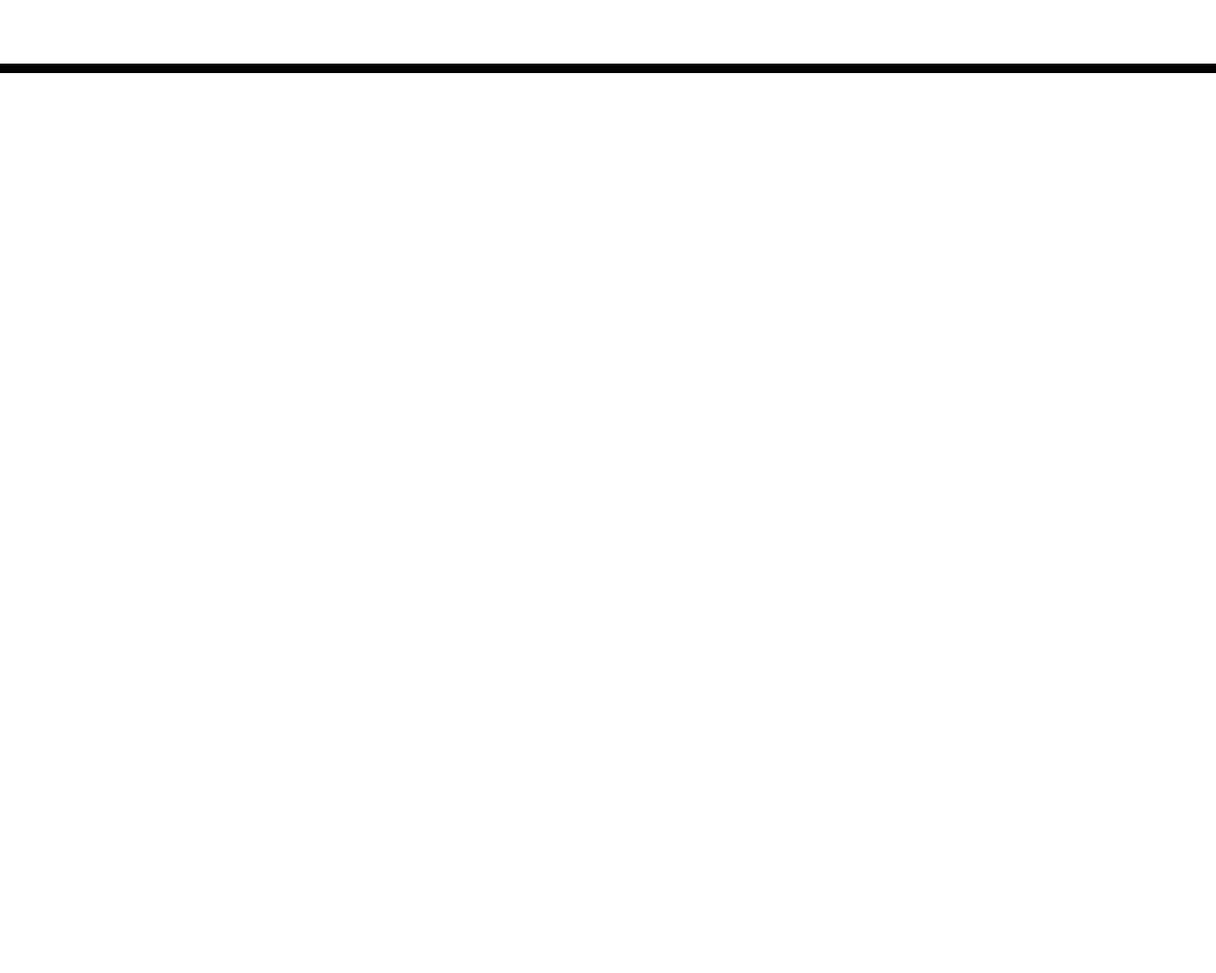
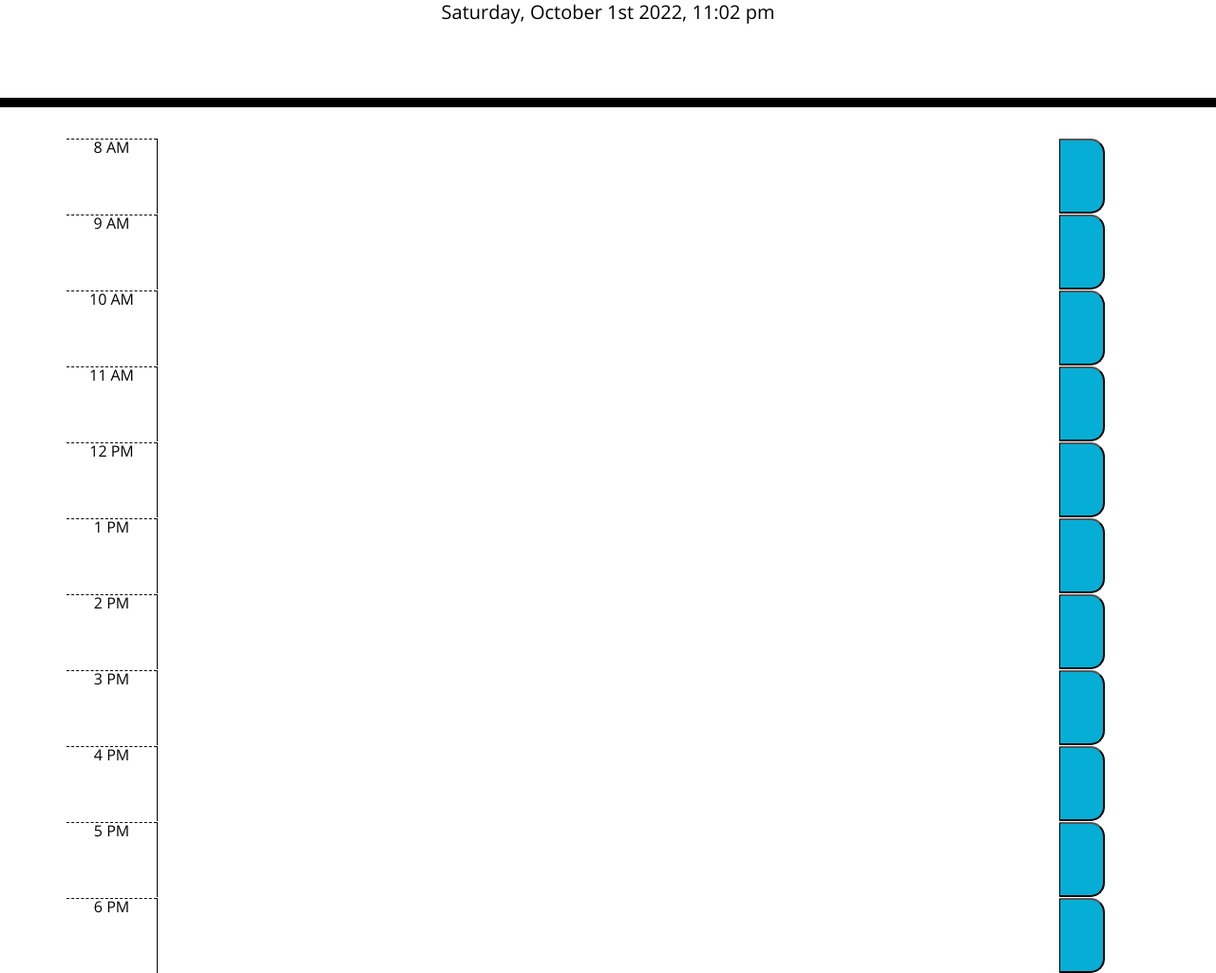
Before and after one commit to marchocobar/Work-Day-Scheduler, a plain HTML site: page index.html in a window 1280 px wide. Shown: the part 191-1216 px from the top of the page at 95% size. Before the commit the page ends 800 px from the top, so only its background shows below. Drawn offline with nearby package versions, Linux system fonts and the light colour scheme.

Commit message:
time blocks

```diff
--- a/index.html
+++ b/index.html
@@ -1,23 +1,14 @@
 <!DOCTYPE html>
 <html lang="en">
+
 <head>
   <meta charset="UTF-8" />
   <meta name="viewport" content="width=device-width, initial-scale=1.0" />
   <meta http-equiv="X-UA-Compatible" content="ie=edge" />
-    <link
-      rel="stylesheet"
-      href="https://stackpath.bootstrapcdn.com/bootstrap/4.3.1/css/bootstrap.min.css"
-    />
-    <link
-      rel="stylesheet"
-      href="https://use.fontawesome.com/releases/v5.8.1/css/all.css"
-      integrity="sha384-50oBUHEmvpQ+1lW4y57PTFmhCaXp0ML5d60M1M7uH2+nqUivzIebhndOJK28anvf"
-      crossorigin="anonymous"
-    />
-    <link
-      href="https://fonts.googleapis.com/css?family=Open+Sans&display=swap"
-      rel="stylesheet"
-    />
+  <link rel="stylesheet" href="https://stackpath.bootstrapcdn.com/bootstrap/4.3.1/css/bootstrap.min.css" />
+  <link rel="stylesheet" href="https://use.fontawesome.com/releases/v5.8.1/css/all.css"
+    integrity="sha384-50oBUHEmvpQ+1lW4y57PTFmhCaXp0ML5d60M1M7uH2+nqUivzIebhndOJK28anvf" crossorigin="anonymous" />
+  <link href="https://fonts.googleapis.com/css?family=Open+Sans&display=swap" rel="stylesheet" />
   <link rel="stylesheet" href="style.css" />
   <title>Work Day Scheduler</title>
 </head>
@@ -30,9 +21,101 @@
   </header>
   <div class="container">
     <!-- Timeblocks go here -->
+    <div id="hour8" class="row time-block">
+      <div class="col-md-1 hour">8 AM</div>
+      <textarea class="col-md-10 description"></textarea>
+      <button class="saveBtn">
+        <i></i>
+      </button>
     </div>
+
+    <div id="hour9" class="row time-block">
+      <div class="col-md-1 hour">9 AM</div>
+      <textarea class="col-md-10 description"></textarea>
+      <button class="saveBtn">
+        <i></i>
+      </button>
+    </div>
+
+    <div id="hour10" class="row time-block">
+      <div class="col-md-1 hour">10 AM</div>
+      <textarea class="col-md-10 description"></textarea>
+      <button class="saveBtn">
+        <i></i>
+      </button>
+    </div>
+
+    <div id="hour11" class="row time-block">
+      <div class="col-md-1 hour">11 AM</div>
+      <textarea class="col-md-10 description"></textarea>
+      <button class="saveBtn">
+        <i></i>
+      </button>
+    </div>
+
+    <div id="hour12" class="row time-block">
+      <div class="col-md-1 hour">12 PM</div>
+      <textarea class="col-md-10 description"></textarea>
+      <button class="saveBtn">
+        <i></i>
+      </button>
+    </div>
+
+    <div id="hour1" class="row time-block">
+      <div class="col-md-1 hour">1 PM</div>
+      <textarea class="col-md-10 description"></textarea>
+      <button class="saveBtn">
+        <i></i>
+      </button>
+    </div>
+
+    <div id="hour2" class="row time-block">
+      <div class="col-md-1 hour">2 PM</div>
+      <textarea class="col-md-10 description"></textarea>
+      <button class="saveBtn">
+        <i></i>
+      </button>
+    </div>
+
+    <div id="hour3" class="row time-block">
+      <div class="col-md-1 hour">3 PM</div>
+      <textarea class="col-md-10 description"></textarea>
+      <button class="saveBtn">
+        <i></i>
+      </button>
+    </div>
+
+    <div id="hour4" class="row time-block">
+      <div class="col-md-1 hour">4 PM</div>
+      <textarea class="col-md-10 description"></textarea>
+      <button class="saveBtn">
+        <i></i>
+      </button>
+    </div>
+
+    <div id="hour5" class="row time-block">
+      <div class="col-md-1 hour">5 PM</div>
+      <textarea class="col-md-10 description"></textarea>
+      <button class="saveBtn">
+        <i></i>
+      </button>
+    </div>
+
+    <div id="hour6" class="row time-block">
+      <div class="col-md-1 hour">6 PM</div>
+      <textarea class="col-md-10 description"></textarea>
+      <button class="saveBtn">
+        <i></i>
+      </button>
+    </div>
+
+  </div>
+
+
 
   <script src="https://code.jquery.com/jquery-3.4.1.min.js"></script>
   <script src="https://cdnjs.cloudflare.com/ajax/libs/moment.js/2.24.0/moment.min.js"></script>
+  <script src="script.js"></script>
 </body>
+
 </html>
--- a/script.js
+++ b/script.js
@@ -0,0 +1,2 @@
+var currentDate = moment().format("dddd, MMMM Do YYYY, h:mm a");
+$("#currentDay").text(currentDate);
```
Also changed, not shown: 1 other file. Lines whose indentation alone changed are shown as unchanged.
